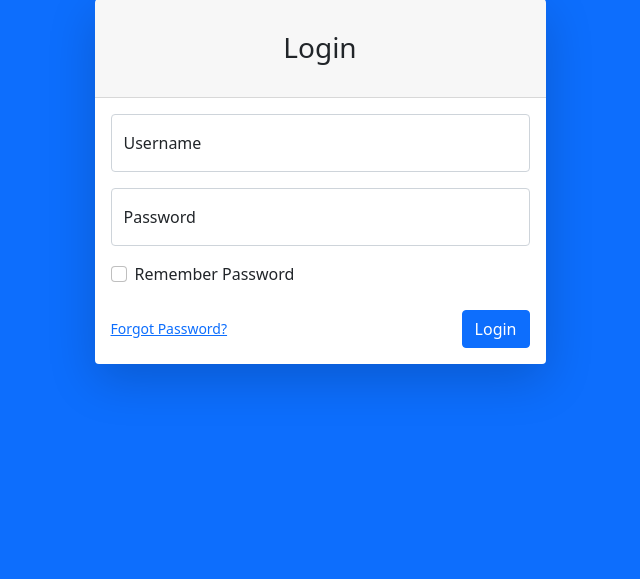
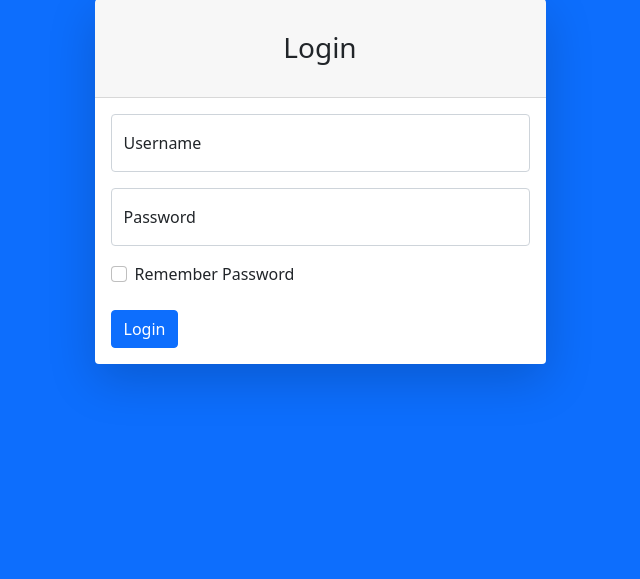
Before and after one commit to cowolff/Telegram_Tech_News, a Flask app: page /login in a window 1280 px wide. Shown: the part 49-628 px from the top of the page, without its empty margins (320-960 px from the left). Run offline with Flask 2, Linux system fonts and the light colour scheme; data comes from the database, SQL or seed files in the repository; data that the repository does not hold is empty; some libraries are stand-ins or nearby versions.

Commit message:
Removed "Forgot Password" - Login.html
Removed the forgot password field in the login-screen as it wasn't working anyway and it is not planned on making this feature a reality.

```diff
--- a/templates/login.html
+++ b/templates/login.html
@@ -41,7 +41,6 @@
                                                 <label class="form-check-label" for="inputRememberPassword">Remember Password</label>
                                             </div>
                                             <div class="d-flex align-items-center justify-content-between mt-4 mb-0">
-                                                <a class="small" href="password.html">Forgot Password?</a>
                                                 <input class="btn btn-primary" type="submit" value="Login"></input>
                                             </div>
                                         </form>
```
